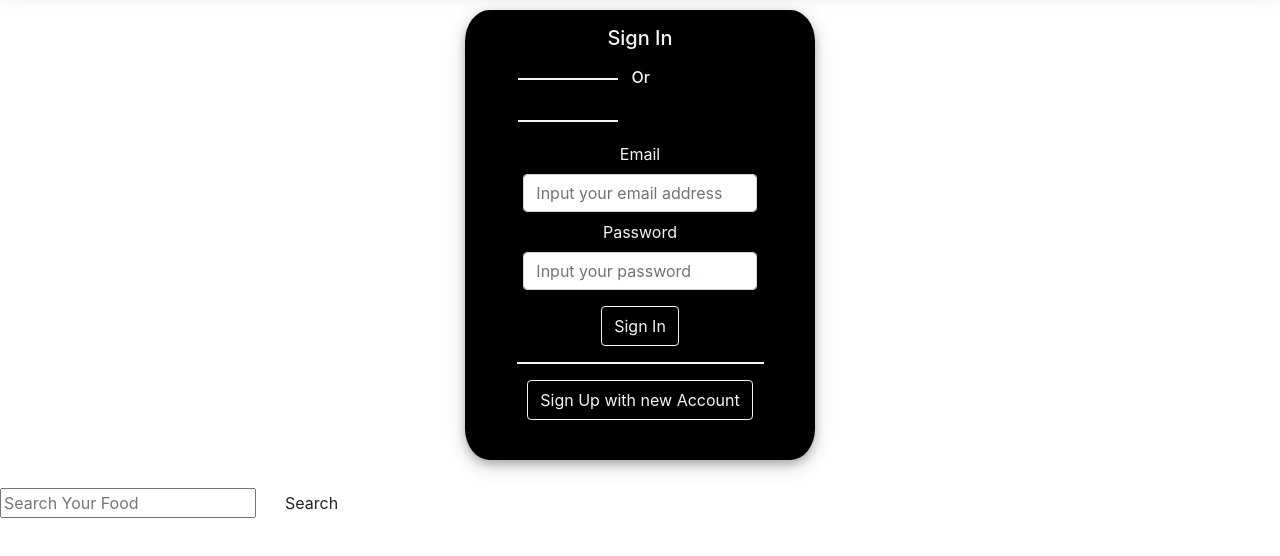
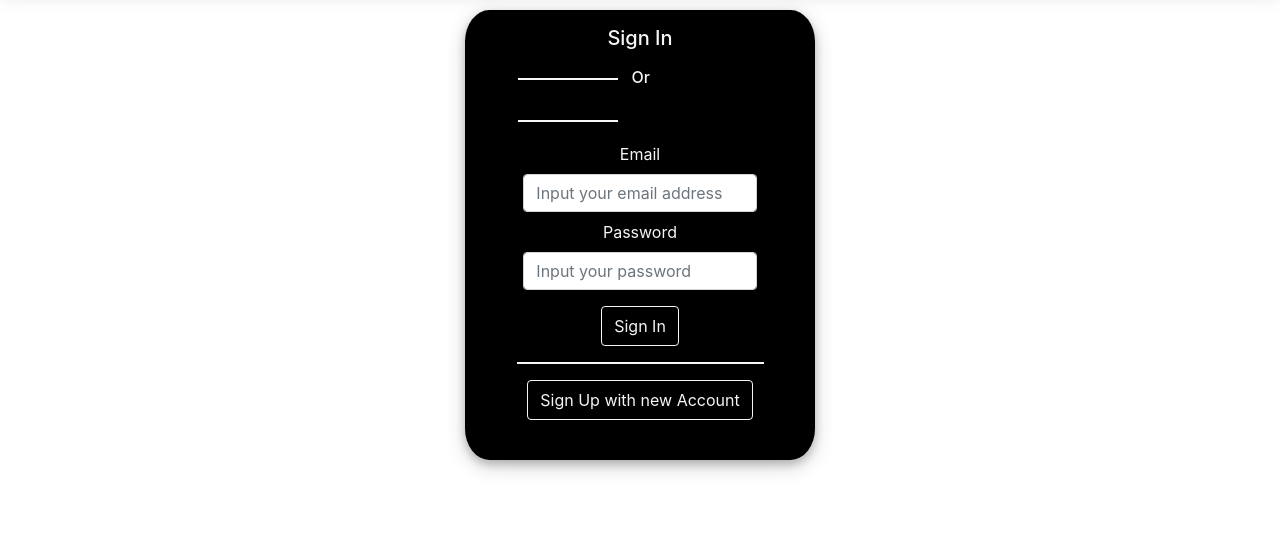
Before and after one commit to luqmanzakariya/recipeze, a plain HTML site: page client/index.html in a window 1280 px wide. Shown: the part 100-656 px from the top of the page. Drawn offline with nearby package versions, Linux system fonts and the light colour scheme; some packages are replaced by stand-ins of ours; a script that the page names is missing.

Commit message:
merge youtube

```diff
--- a/client/index.html
+++ b/client/index.html
@@ -16,9 +16,7 @@
 <body>
   <nav class="d-flex justify-content-between navbar navbar-expand-sm navbar-dark">
     <div>
-      <img class="navbar-brand"
-        src="./style/logo.png"
-        style="height:70px;width:120px">
+      <img class="navbar-brand" src="./style/logo.png" style="height:70px;width:120px">
     </div>
 
     <div class="d-flex">
@@ -67,23 +65,29 @@
           <form id="submitData" action="" method="post">
             <div class="mt-2">
               <label class="formLabel" for="">Gender</label>
-              <input class="formBox form-control col-sm-8" type="text" name="gender" autocomplete="off" placeholder="Input your gender">
+              <input class="formBox form-control col-sm-8" type="text" name="gender" autocomplete="off"
+                placeholder="Input your gender">
             </div>
             <div class="mt-2">
               <label class="formLabel" for="">Height</label>
-              <input class="formBox form-control col-sm-8" type="text" name="height" autocomplete="off" placeholder="Input your height">
+              <input class="formBox form-control col-sm-8" type="text" name="height" autocomplete="off"
+                placeholder="Input your height">
             </div>
             <div class="mt-2">
               <label class="formLabel" for="">Weight</label>
-              <input class="formBox form-control col-sm-8" type="text" name="weight" autocomplete="off" placeholder="Input weight">
+              <input class="formBox form-control col-sm-8" type="text" name="weight" autocomplete="off"
+                placeholder="Input weight">
             </div>
             <div class="mt-2">
               <label class="formLabel" for="">Age</label>
-              <input class="formBox form-control col-sm-8" type="text" name="age" autocomplete="off" placeholder="Input age">
+              <input class="formBox form-control col-sm-8" type="text" name="age" autocomplete="off"
+                placeholder="Input age">
             </div>
             <button class="btn submitData mt-3">Sign In</button>
         </center>
         </form>
+
+
       </div>
 
 
@@ -99,12 +103,16 @@
           <button class="btn btn-primary mt-2" id="btn-nutrition" type="submit">Check</button>
         </div>
       </form>
+
+      <div class="d-flex flex-column" id="nutritionData"></div>
     </div>
 
 
 
+
+
     <!-- Fetch Data Nutrition -->
-    <div id="nutritionData"></div>
+
   </div>
 
 
@@ -112,18 +120,17 @@
   <script src="https://code.jquery.com/jquery-3.4.1.min.js"
     integrity="sha256-CSXorXvZcTkaix6Yvo6HppcZGetbYMGWSFlBw8HfCJo=" crossorigin="anonymous"></script>
   <script src="https://apis.google.com/js/platform.js?onload=renderButton" async defer></script>
-  <div id="search-box">
-    <form class="form-inline" method="GET" style="margin-top: 1.5rem; margin-bottom: 1.5rem"
-        id="youtubeSearch">
-        <input type="text" placeholder="Search Your Food" id="q" aria-label="Search"
-            style="margin-right: 1rem">
-        <button class="btn btn--white" type="submit">Search</button>
+  <!-- <div id="search-box">
+    <form class="form-inline" method="GET" style="margin-top: 1.5rem; margin-bottom: 1.5rem" id="youtubeSearch">
+      <input type="text" placeholder="Search Your Food" id="q" aria-label="Search" style="margin-right: 1rem">
+      <button class="btn btn--white" type="submit">Search</button>
     </form>
-</div>
-<div id="search-result"></div>
+  </div> -->
+  <div id="search-result"></div>
 
 
-  <script src="https://code.jquery.com/jquery-3.4.1.min.js" integrity="sha256-CSXorXvZcTkaix6Yvo6HppcZGetbYMGWSFlBw8HfCJo=" crossorigin="anonymous"></script>
+  <script src="https://code.jquery.com/jquery-3.4.1.min.js"
+    integrity="sha256-CSXorXvZcTkaix6Yvo6HppcZGetbYMGWSFlBw8HfCJo=" crossorigin="anonymous"></script>
   <script src="https://unpkg.com/axios/dist/axios.min.js"></script>
   <script src="https://cdnjs.cloudflare.com/ajax/libs/popper.js/1.14.7/umd/popper.min.js"
     integrity="sha384-UO2eT0CpHqdSJQ6hJty5KVphtPhzWj9WO1clHTMGa3JDZwrnQq4sF86dIHNDz0W1"
--- a/client/js/index.js
+++ b/client/js/index.js
@@ -63,6 +63,7 @@ function getNutrition(input){
           showCancelButton: false,
           focusConfirm: false,
         })
+        youtubeSearch(input.food)
       }
       else {
         Swal.fire({
--- a/server/controllers/NutritionController.js
+++ b/server/controllers/NutritionController.js
@@ -4,7 +4,6 @@ class NutritionController {
 
   static getNutrition(req,res,next){
     let {nutrition,food} = req.query
-    console.log('===', nutrition, food)
     axios({
       method: "get",
       url: `https://spoonacular-recipe-food-nutrition-v1.p.rapidapi.com/recipes/quickAnswer?q=How much ${nutrition} is in ${food}?`,
```
